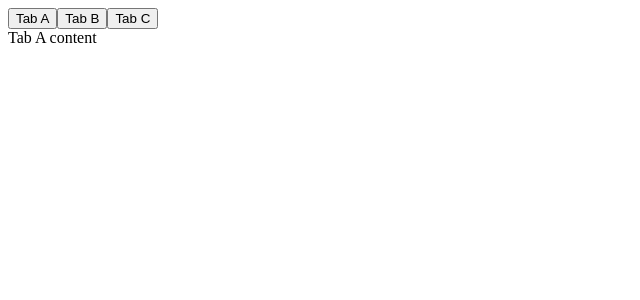
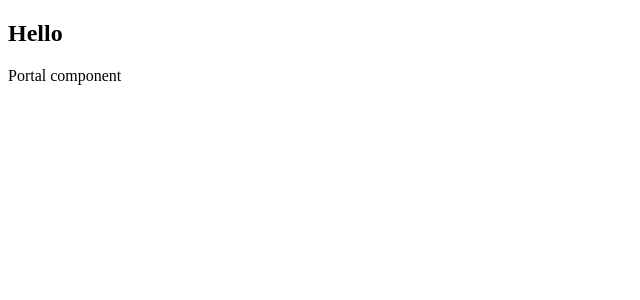
Before and after one commit to nivyapeter/vue-learning, a Vue app in the folder hello-world/: page / in a window 1280 px wide. Shown: the top 300 px of the page, without its empty margins (0-640 px from the left). Built offline with nearby package versions, Linux system fonts and the light colour scheme.

Commit message:
feat: teleport components

```diff
--- a/hello-world/public/index.html
+++ b/hello-world/public/index.html
@@ -12,6 +12,7 @@
       <strong>We're sorry but <%= htmlWebpackPlugin.options.title %> doesn't work properly without JavaScript enabled. Please enable it to continue.</strong>
     </noscript>
     <div id="app"></div>
+    <div id="portal-root"></div>
     <!-- built files will be auto injected -->
   </body>
 </html>
--- a/hello-world/src/App.vue
+++ b/hello-world/src/App.vue
@@ -1,34 +1,21 @@
 <template>
   <div>
-    <button @click="activeTab = 'TabA'">Tab A</button>
-    <button @click="activeTab = 'TabB'">Tab B</button>
-    <button @click="activeTab = 'TabC'">Tab C</button>
-
-    <!-- <tab-a v-if="activeTab === TabA" />
-    <tab-b v-if="activeTab === TabB" />
-    <tab-c v-if="activeTab === TabC" /> -->
-
-    <keep-alive>
-      <component :is="activeTab" />
-    </keep-alive>
+    <h2>Hello</h2>
+    <teleport to="#portal-root">
+      <portal-component />
+    </teleport>
   </div>
 </template>
 
 <script>
-import TabA from "./components/TabA.vue";
-import TabB from "./components/TabB.vue";
-import TabC from "./components/TabC.vue";
+import PortalComponent from "./components/PortalComponent.vue";
 export default {
   name: "App",
   components: {
-    TabA,
-    TabB,
-    TabC,
+    PortalComponent,
   },
   data() {
-    return {
-      activeTab: "TabA",
-    };
+    return {};
   },
   methods: {},
 };
--- /dev/null
+++ b/hello-world/src/components/PortalComponent.vue
@@ -0,0 +1,12 @@
+<template>
+  <div>Portal component</div>
+</template>
+
+<script>
+export default {
+  name: 'PortalComponent"',
+};
+</script>
+
+<style scoped>
+</style>
```
